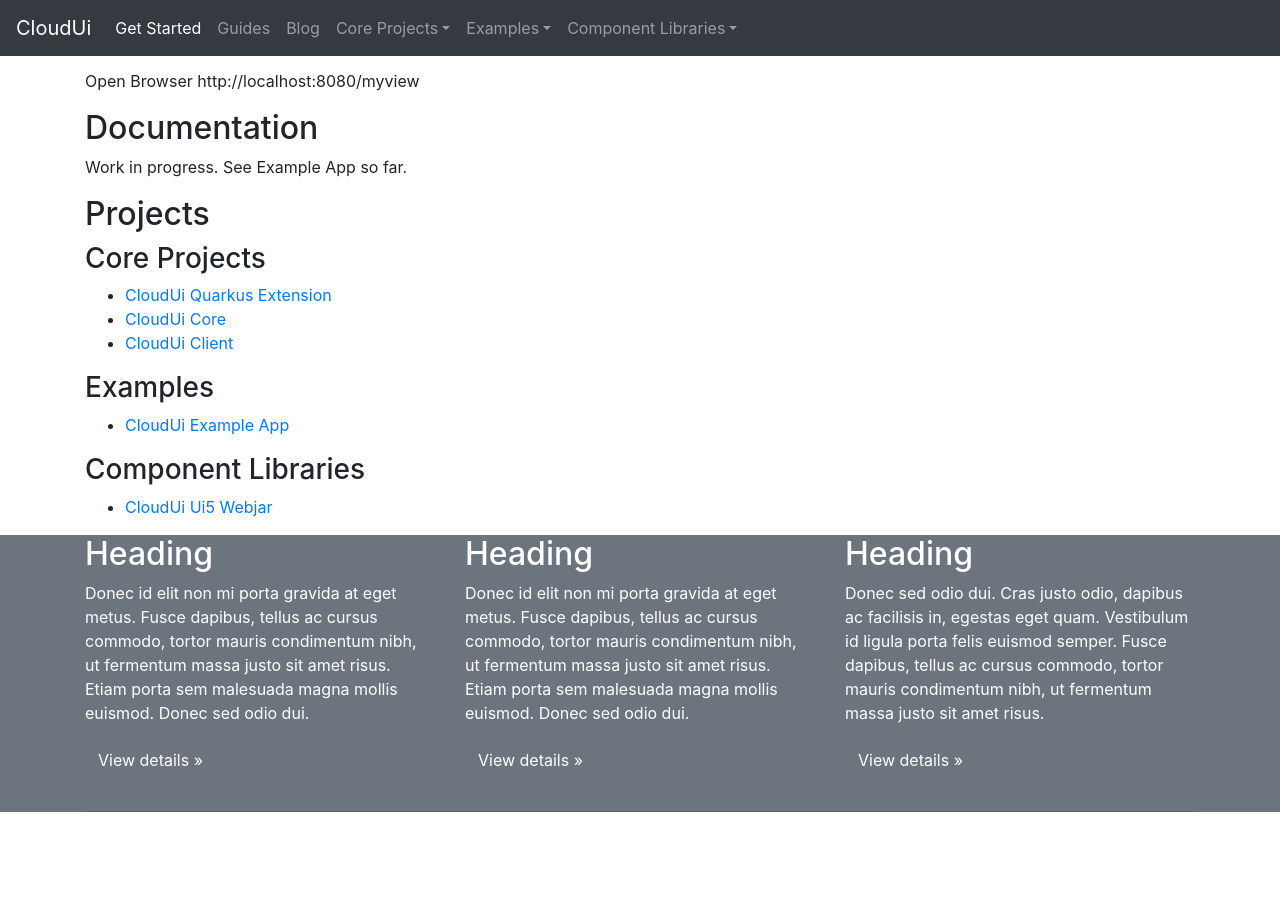
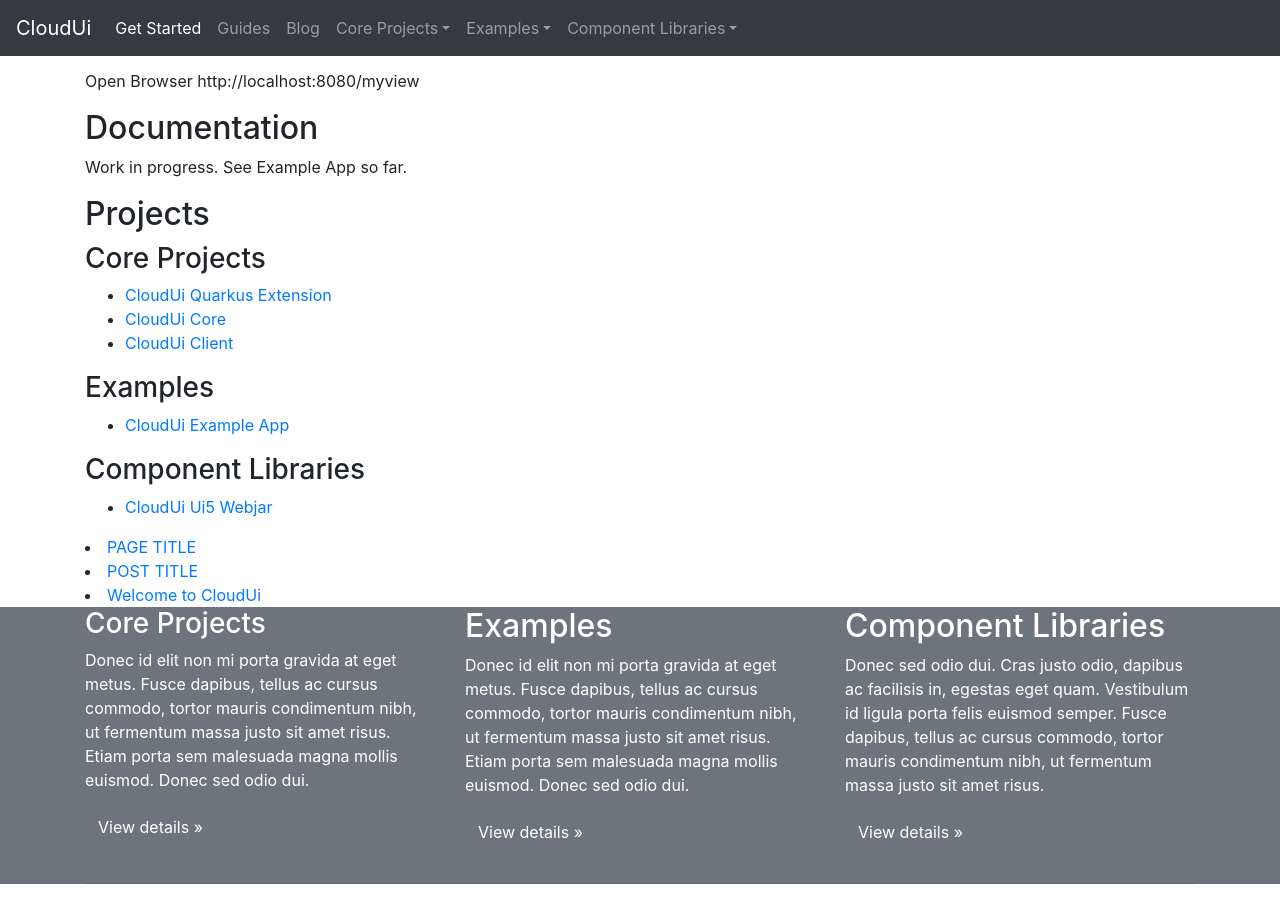
Before and after one commit to klenkes74/cloud-ui, a Jekyll site: the page built from index.md, in a window 1280 px wide and 900 px high, scrolled down 886 px. Built offline with Jekyll 4.4.1, drawn with Linux system fonts in a browser that asks for light colours; our own code applies the rules of GitHub Pages for plain Markdown files; before the commit the page ends 1714 px from its top, so only the background shows below that.

Commit message:
Update page.html

```diff
--- a/_layouts/page.html
+++ b/_layouts/page.html
@@ -69,25 +69,40 @@
       <div class="container">
         {{ content }}
       </div>
+
+      <div class="container">
+          {% for node in site.pages %}
+    {% if node.title != null %}
+      {% if group == null or group == node.group %}
+      	{% if page.url == node.url %}
+      	<li class="active"><a href="{{ BASE_PATH }}{{node.url}}" class="active">{{node.title}}</a></li>
+      	{% else %}
+      	<li><a href="{{ BASE_PATH }}{{node.url}}">{{node.title}}</a></li>
+      	{% endif %}
+      {% endif %}
+    {% endif %}
+  {% endfor %}
+      </div>
       </main>
 
 
       <footer class=" bg-secondary text-white">
+
          <div class="container">
     <!-- Example row of columns -->
     <div class="row">
       <div class="col-md-4">
-        <h2>Heading</h2>
+        <h3>Core Projects</h3>
         <p>Donec id elit non mi porta gravida at eget metus. Fusce dapibus, tellus ac cursus commodo, tortor mauris condimentum nibh, ut fermentum massa justo sit amet risus. Etiam porta sem malesuada magna mollis euismod. Donec sed odio dui. </p>
         <p><a class="btn btn-secondary" href="#" role="button">View details &raquo;</a></p>
       </div>
       <div class="col-md-4">
-        <h2>Heading</h2>
+        <h2>Examples</h2>
         <p>Donec id elit non mi porta gravida at eget metus. Fusce dapibus, tellus ac cursus commodo, tortor mauris condimentum nibh, ut fermentum massa justo sit amet risus. Etiam porta sem malesuada magna mollis euismod. Donec sed odio dui. </p>
         <p><a class="btn btn-secondary" href="#" role="button">View details &raquo;</a></p>
       </div>
       <div class="col-md-4">
-        <h2>Heading</h2>
+        <h2>Component Libraries</h2>
         <p>Donec sed odio dui. Cras justo odio, dapibus ac facilisis in, egestas eget quam. Vestibulum id ligula porta felis euismod semper. Fusce dapibus, tellus ac cursus commodo, tortor mauris condimentum nibh, ut fermentum massa justo sit amet risus.</p>
         <p><a class="btn btn-secondary" href="#" role="button">View details &raquo;</a></p>
       </div>
```
